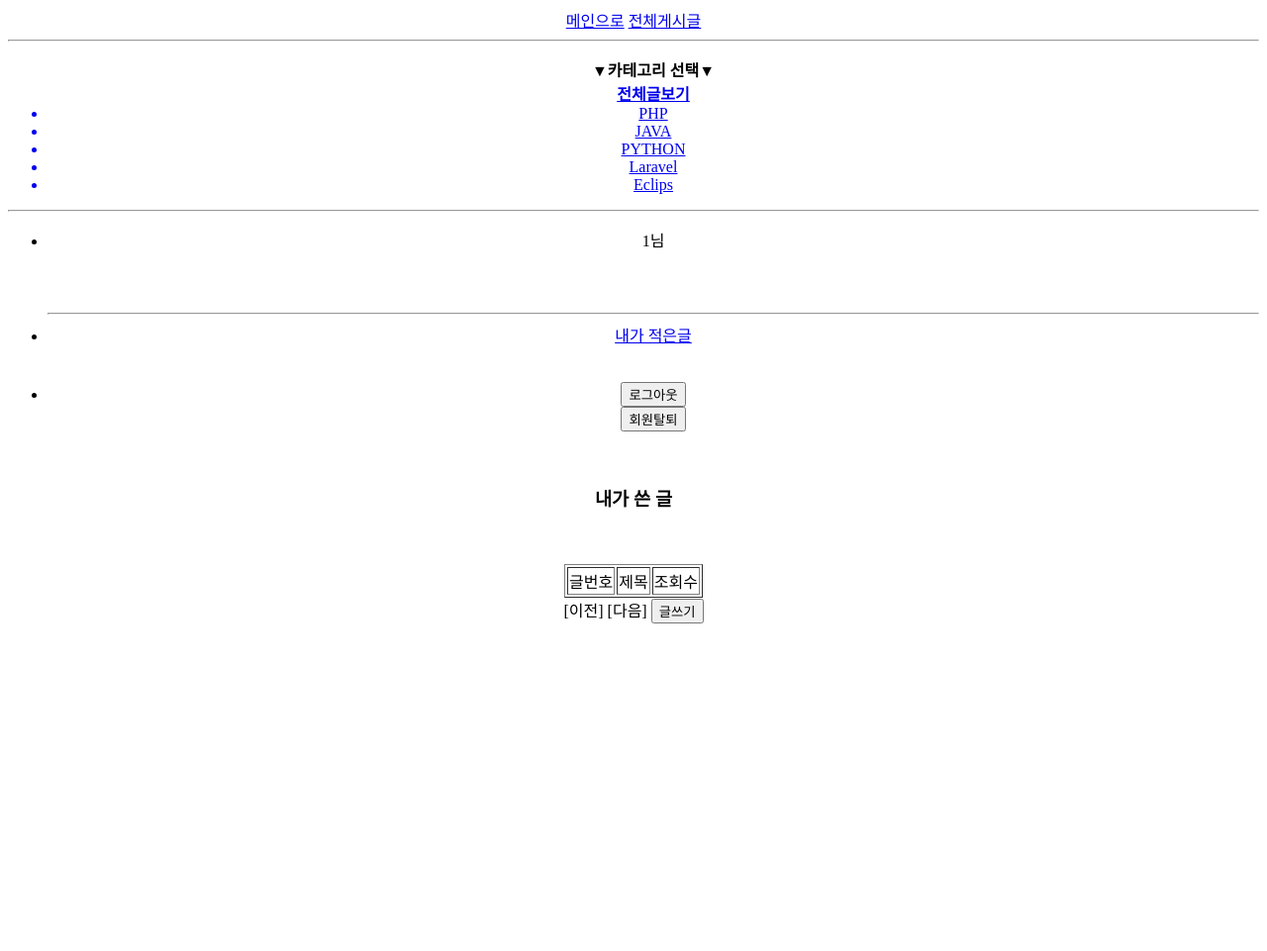
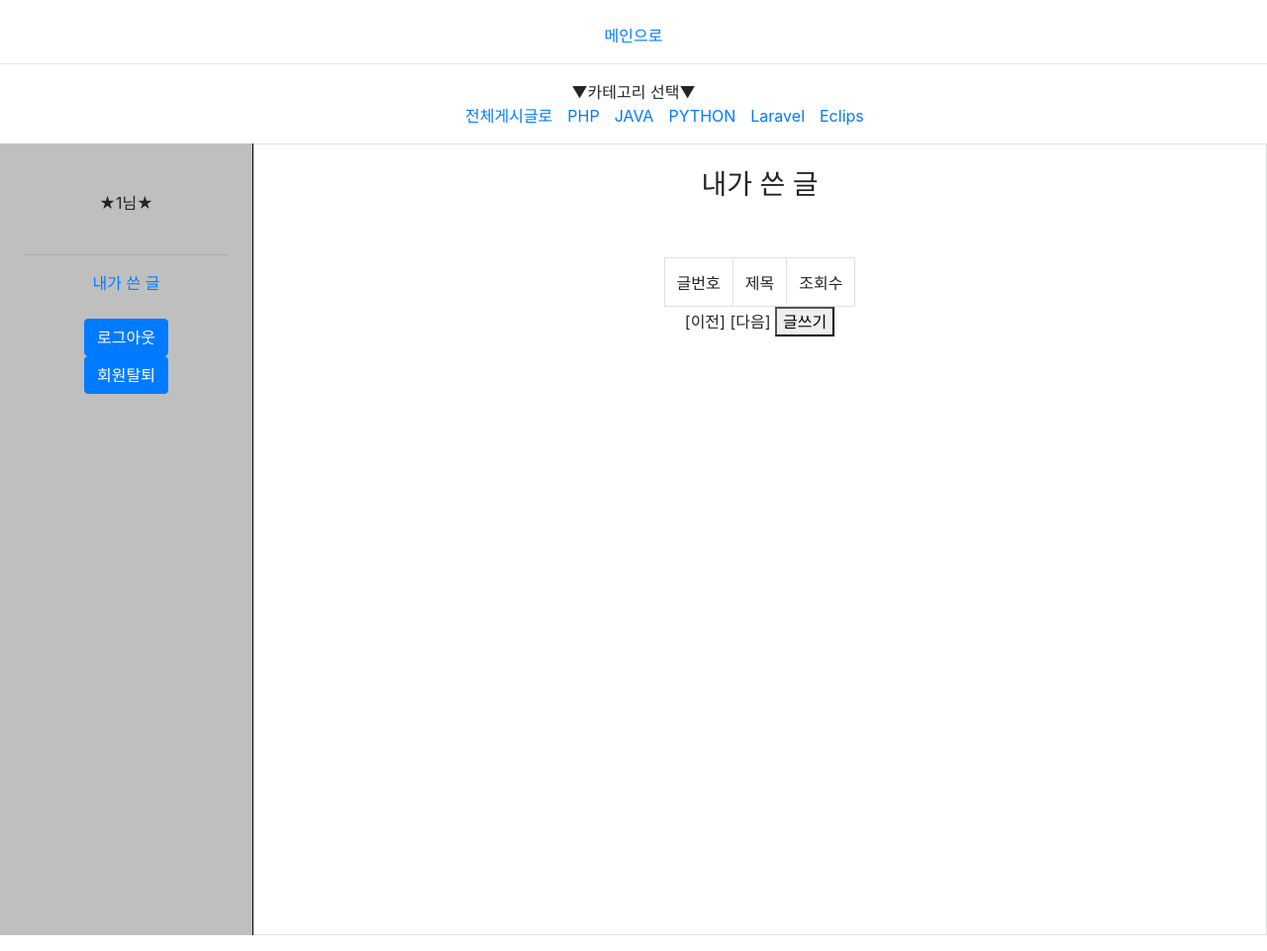
Before and after one commit to AwesomeDni/Web_Team_Project, a PHP site: page /mypage.php in a window 1280 px wide. Shown: the whole page at 99% size. Before the commit the page ends 630 px from the top, so only its background shows below. Run offline with PHP 8.4, Linux system fonts and the light colour scheme; the visitor is signed in with stand-in values (Sample User, id 1); data comes from the database, SQL or seed files in the repository.

Commit message:
2020.02.23 마이페이지(부트스트랩 적용, 일부 태그 위치변경)-kimhyejin-

```diff
--- a/mypage.php
+++ b/mypage.php
@@ -11,20 +11,40 @@
 <head>
     <title>mypage</title>
     <meta http-equiv="Content-Type" content="text/html charset=utf8";>  <!--유니코드 문자를 쓰고, 텍스트 기반-->
+    <link rel="stylesheet" href="css/bootstrap.css">
+    <script src="http://code.jquery.com/jquery.js"></script>
+
+    <style>
+        li { list-style: none; text-align: center; margin-right: 15px;}
+        a:hover{color:black; text-decoration: none;}
+        .li{margin-left: auto; margin-right: auto;}
+        .user{
+            float: left; border-right:1px solid black;
+            height: 100%; width: 20%; background-color: #bfbfbf;
+            }
+        .list{float: auto;
+            height: 100%; width: 100%;}
+        .nav-item{margin-left:430px;}
+    </style>
 </head>
 <body>
-    <header>
+    <div class="container">
         <center>
-        <a href="main.php"> 메인으로</a> <!--누르면 main.php 로 이동-->
-        <a href="list.php"> 전체게시글</a> <!--누르면 list.php 로 이동-->
+            <nav class="disabled">
+                <br>
+                <a href="main.php"> 메인으로</a></li> <!--누르면 main.php 로 이동-->
+            </nav>
         </center>
-    </header>
+    </div>
     <hr>
     <span class='category'>
+    <center>
+        <h7>▼카테고리 선택▼</h7><br>
     <ul>
+        <ul class="nav">
+            <li class="nav-item">
             <center>
-        <b>▼카테고리 선택▼</b><br>
-        <a href="list.php?category=0"><b>전체글보기</b></a> <!--list.php에서 categoey=0 에 해당하는 것 가져옴-->
+            <a href="list.php">전체게시글로</a></li> <!--누르면 list.php 로 이동-->
             <?php
                 try
                 {   $query = "SELECT * from category_tb";  //category_tb 테이블을 조회하는 쿼리문 생성
@@ -39,27 +59,33 @@
                 }
             ?>
             </center>
+            </li>
         </ul>
+    </ul>
+    </center>
     </span>
-    <hr>
+
     <!--유저 정보, 내가 쓴 글 확인하는 링크-- 기본-->
-    <aside>
-        <nav>
-            <ul>
+    <div class='user'>
+        <nav id="sidebar">
+            <div class="p-4">
+            <ul class="list-unstyled components mb-5">
                 <center>
-                    <li><?=$id?>님</li> <!--'접속중인 유저의 id'+'님' 이라고 출력됨-->
-                    <br><br><br><hr>
-                    <li><a href="#list">내가 적은글</a></li> <!--#list에서 적은 글 리스트 갖고옴-->
+                    <br>
+                    <span class="active">★<?=$id?>님★</span> <!--'접속중인 유저의 id'+'님' 이라고 출력됨-->
+                    <br><br><hr>
+                    <span><a href="#list">내가 쓴 글</a></span> <!--#list에서 적은 글 리스트 갖고옴-->
                     <br><br>
-                    <li class="out">
-                        <button onclick="location.href='logout.php'">로그아웃</button> <!--누르면 logout.php로 이동함-->
+                    <span class="out">
+                        <button class="btn btn-primary" onclick="location.href='logout.php'">로그아웃</button> <!--누르면 logout.php로 이동함-->
                         <br>
-                        <button onclick="location.href='accountDelete.html'">회원탈퇴</button> <!--누르면 accountDelete.html로 이동함-->
-                    </li>
+                        <button class="btn btn-primary" onclick="location.href='accountDelete.html'">회원탈퇴</button> <!--누르면 accountDelete.html로 이동함-->
+                    </span>
                 </center>
             </ul>
+            </div>
         </nav>
-    </aside>
+    </div>
     <?php
         if(!isset($_SESSION['id'])){ //만약 세션으로 받은 id가 없다면 아래 내용 실행
             header('location: ./main.php'); //자동으로 main.php 로 이동함.
```
Lines whose indentation alone changed are shown as unchanged.
